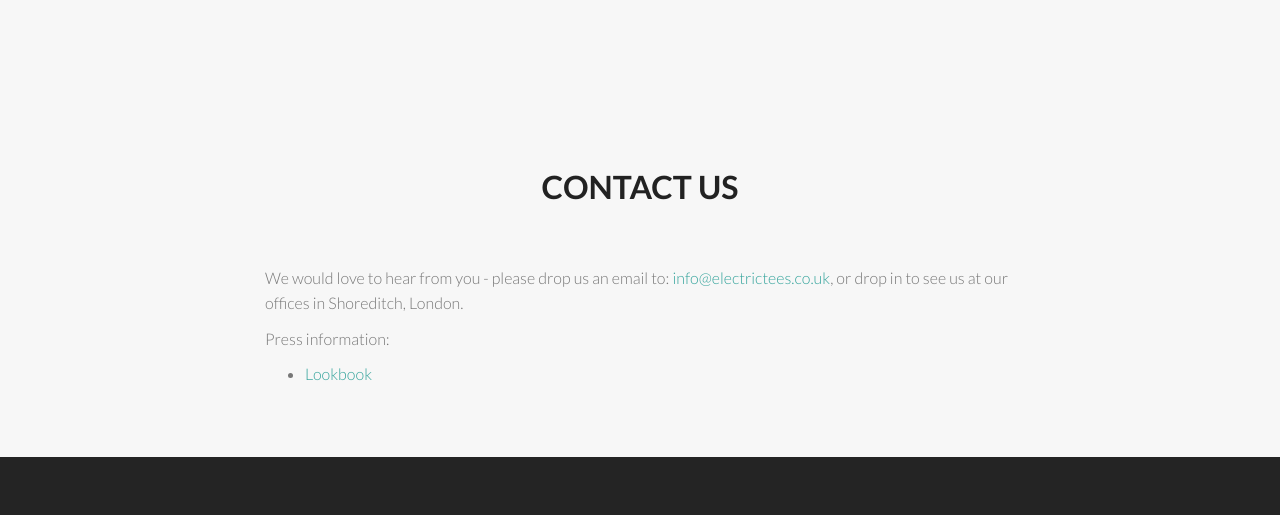
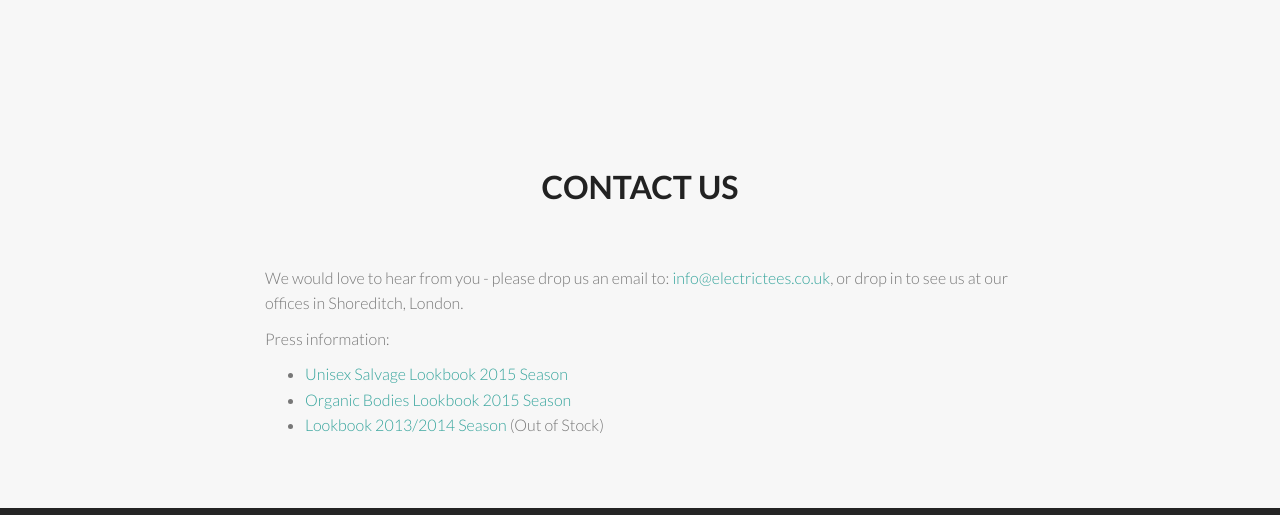
Before and after one commit to electrictees/electrictees.github.com, a plain HTML site: page index.html in a window 1280 px wide. Shown: the part 3832-4347 px from the top of the page. Drawn offline with Linux system fonts and the light colour scheme.

Commit message:
Added New Lookbooks

```diff
--- a/index.html
+++ b/index.html
@@ -344,7 +344,9 @@
 						drop in to see us at our offices in Shoreditch, London.<p>
 						<p>Press information:</p>
 						<ul>
-							<li><a href="downloads/electric-tees-look-book.pdf">Lookbook</a></li>
+							<li><a href="downloads/electric-tees-unisex-salvage-collection-2015.pdf">Unisex Salvage Lookbook 2015 Season</a></li>
+							<li><a href="downloads/electric-tees-organic-bodies-lookbook-2015.pdf">Organic Bodies Lookbook 2015 Season</a></li>
+							<li><a href="downloads/electric-tees-look-book.pdf">Lookbook 2013/2014 Season</a> (Out of Stock)</li>
 						</ul>
 						<!--
 							<div id="sendmessage">
```
Also changed, not shown: 2 other files.
